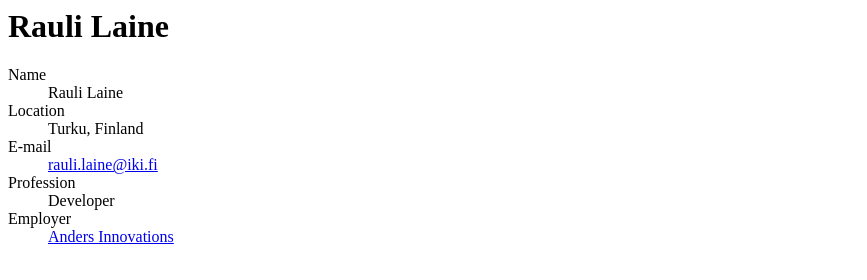
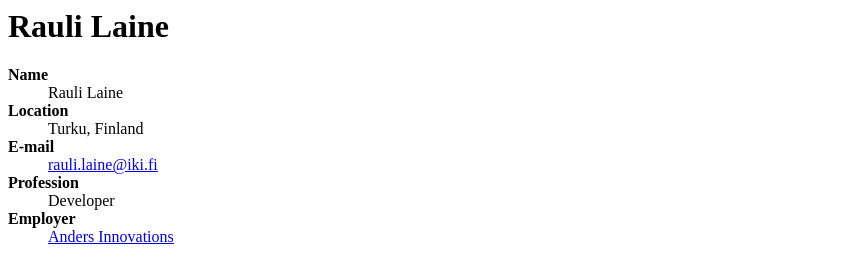
Before and after one commit to RauliL/RauliL.github.io, a plain HTML site: page index.html in a window 1280 px wide. Shown: the top 280 px of the page, 0-867 px from the left. Drawn offline with Linux system fonts and the light colour scheme.

Commit message:
Style those <DT> tags.
Makes the page visually more appealing.

```diff
--- a/style.css
+++ b/style.css
@@ -3,6 +3,10 @@ img {
     margin-bottom: 1em;
 }
 
+dt {
+    font-weight: bold;
+}
+
 hr {
     clear: both;
 }
```
